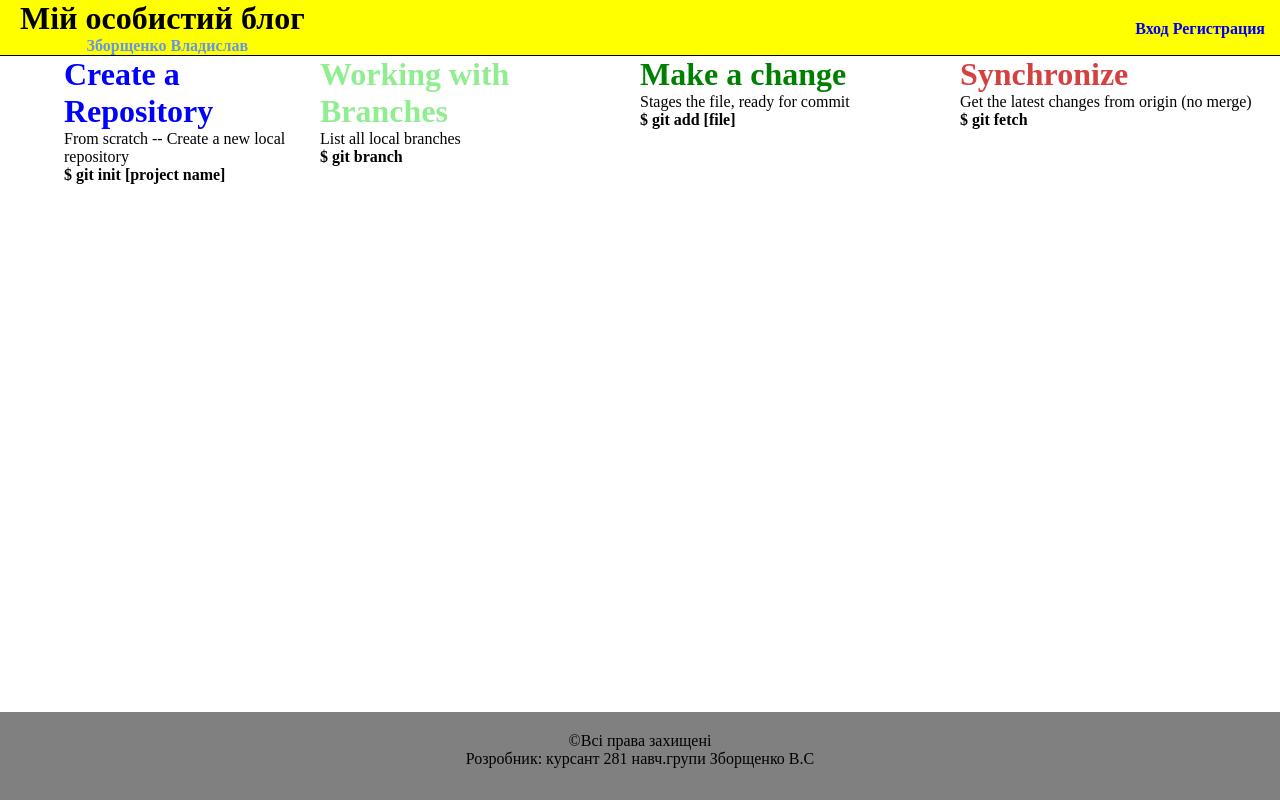
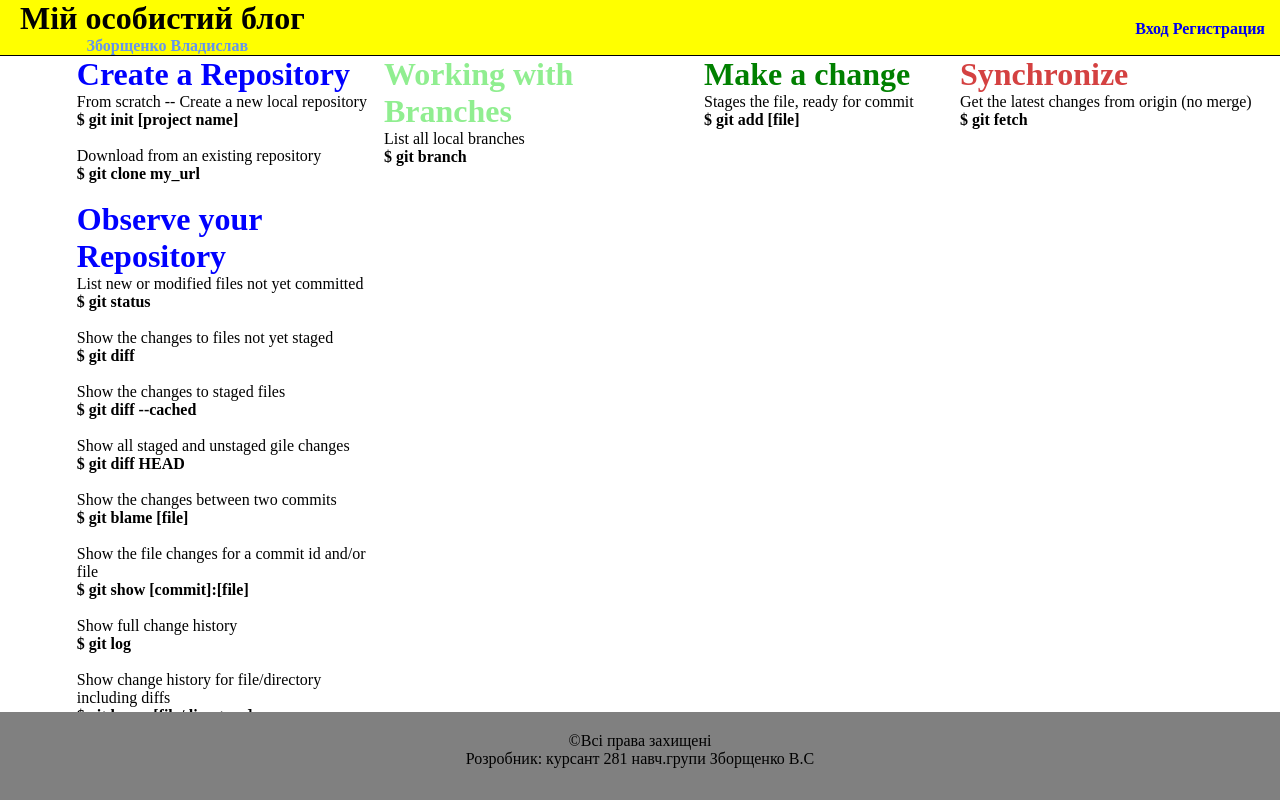
Before and after one commit to Handerhik/PZ_1.6, a plain HTML site: page gitcommands.html in a window 1280 px wide. Drawn offline with Linux system fonts and the light colour scheme.

Commit message:
Коммит после конца 1го блока

```diff
--- a/git_commands.css
+++ b/git_commands.css
@@ -1,4 +1,4 @@
 main{
     display: grid;
-    grid-template-columns: 25% 25% 25% 25%;
+    grid-template-columns: 30% 25% 20% 25%;
 }
--- a/gitcommands.html
+++ b/gitcommands.html
@@ -26,7 +26,30 @@
     <div style="margin-left: 20%;">
         <h1 style="color: blue;">Create a Repository</h1>
         <p>From scratch -- Create a new local repository</p>
-        <h4>$ git init [project name]</h4>
+        <h4>$ git init [project name]</h4><br>
+        <p>Download from an existing repository</p>
+        <h4>$ git clone my_url</h4><br>
+
+        <h1 style="color: blue">Observe your Repository</h1>
+        <p>List new or modified files not yet committed</p>
+        <h4>$ git status</h4><br>
+        <p>Show the changes to files not yet staged</p>
+        <h4>$ git diff</h4><br>
+        <p>Show the changes to staged files</p>
+        <h4>$ git diff --cached</h4><br>
+        <p>Show all staged and unstaged gile changes</p>
+        <h4>$ git diff HEAD</h4><br>
+        <p>Show the changes between two commits</p>
+        <h4>$ git blame [file]</h4><br>
+        <p>Show the file changes for a commit id and/or file</p>
+        <h4>$ git show [commit]:[file]</h4><br>
+        <p>Show full change history</p>
+        <h4>$ git log</h4><br>
+        <p>Show change history for file/directory including diffs</p>
+        <h4>$ git log -p [file/directory]</h4>
+
+
+
     </div>
 
     <div>
```
